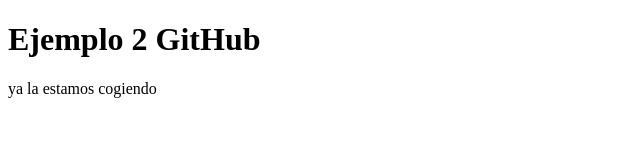
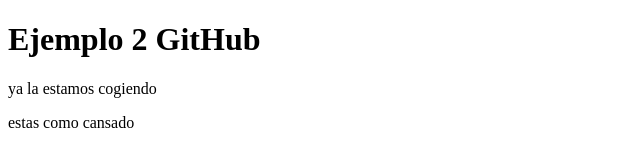
Before and after one commit to ytapiasa/Ejemplo2, a plain HTML site: page index.html in a window 1280 px wide. Shown: the whole page, without its empty margins (0-640 px from the left). Drawn offline with Linux system fonts and the light colour scheme.

Commit message:
Update index.html
cansado

```diff
--- a/index.html
+++ b/index.html
@@ -9,5 +9,6 @@
 <body>
     <h1>Ejemplo 2 GitHub</h1>
     <p>ya la estamos cogiendo</p>
+    <p>estas como cansado</p>
 </body>
 </html>
```
